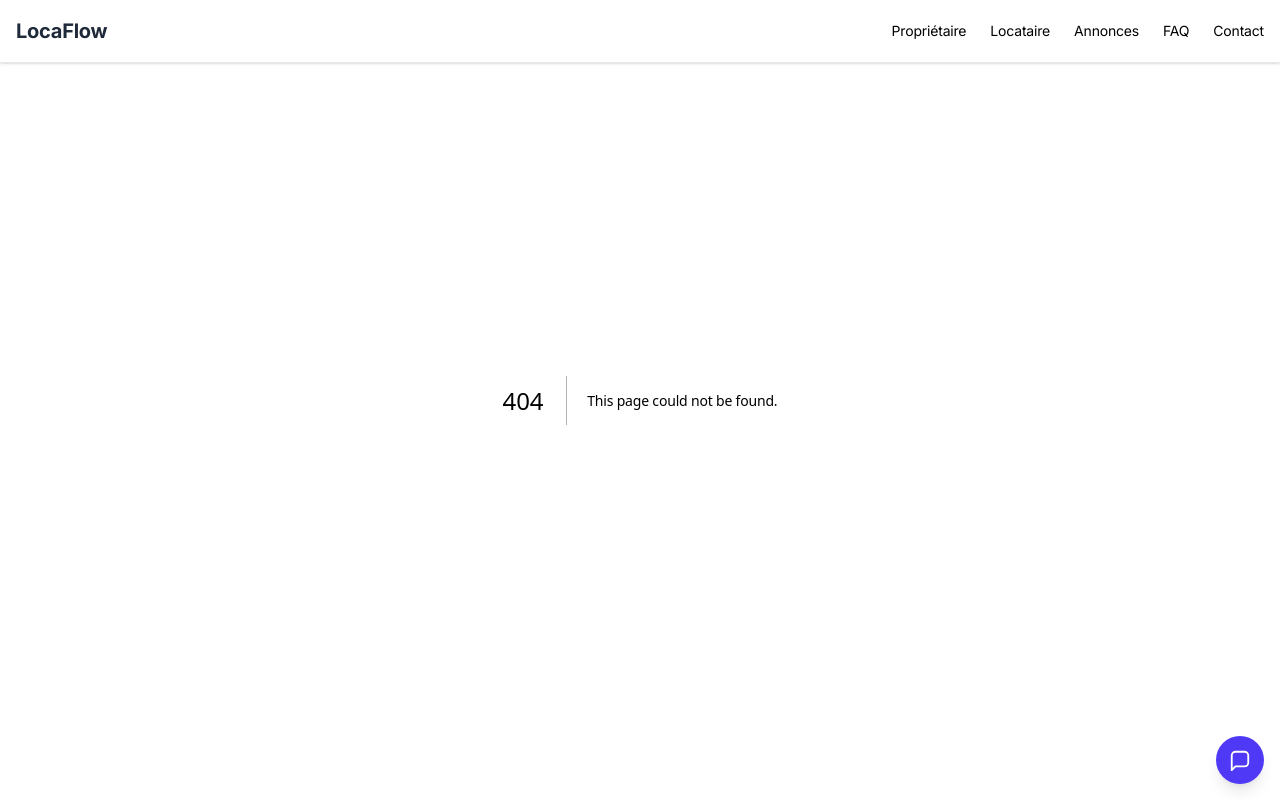
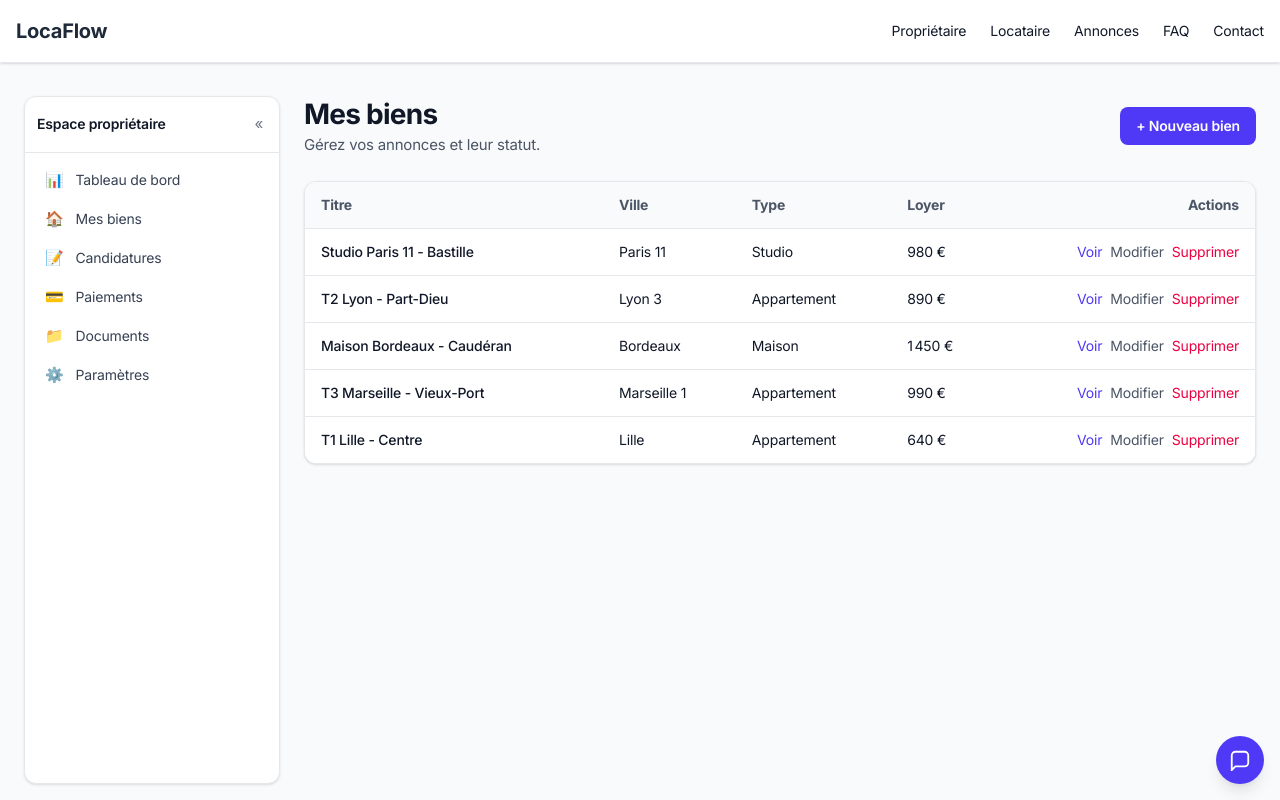
Before and after one commit to mikaelpackowski/LocaFlow-01, a Next.js app: page /proprietaire/biens in a window 1280 px wide. Before the commit this address had no page. Shown: the top 800 px of the page. Built offline with nearby package versions, Linux system fonts and the light colour scheme.

Commit message:
Create page.tsx

```diff
--- /dev/null
+++ b/app/(default)/proprietaire/biens/page.tsx
@@ -0,0 +1,56 @@
+import Link from "next/link";
+import { mockProperties } from "@/utils/owner-data";
+
+export const metadata = { title: "Mes biens | LocaFlow" };
+
+export default function BiensPage() {
+  const properties = mockProperties();
+
+  return (
+    <main>
+      <header className="mb-6 flex items-center justify-between">
+        <div>
+          <h1 className="text-2xl md:text-3xl font-bold text-gray-900">Mes biens</h1>
+          <p className="text-gray-600">Gérez vos annonces et leur statut.</p>
+        </div>
+        <Link
+          href="/proprietaire/biens/nouveau"
+          className="rounded-lg bg-indigo-600 px-4 py-2 text-sm font-semibold text-white hover:bg-indigo-500"
+        >
+          + Nouveau bien
+        </Link>
+      </header>
+
+      <div className="overflow-hidden rounded-xl border bg-white shadow-sm">
+        <table className="min-w-full divide-y">
+          <thead className="bg-gray-50 text-left text-sm text-gray-600">
+            <tr>
+              <th className="px-4 py-3">Titre</th>
+              <th className="px-4 py-3">Ville</th>
+              <th className="px-4 py-3">Type</th>
+              <th className="px-4 py-3">Loyer</th>
+              <th className="px-4 py-3 text-right">Actions</th>
+            </tr>
+          </thead>
+          <tbody className="divide-y bg-white text-sm">
+            {properties.map((p) => (
+              <tr key={p.id}>
+                <td className="px-4 py-3 font-medium text-gray-900">{p.title}</td>
+                <td className="px-4 py-3">{p.city}</td>
+                <td className="px-4 py-3 capitalize">{p.type}</td>
+                <td className="px-4 py-3">{p.rent.toLocaleString("fr-FR")} €</td>
+                <td className="px-4 py-3 text-right">
+                  <div className="inline-flex gap-2">
+                    <Link href={`/annonces/${p.slug}`} className="text-indigo-600 hover:underline">Voir</Link>
+                    <button className="text-gray-600 hover:underline" disabled>Modifier</button>
+                    <button className="text-rose-600 hover:underline" disabled>Supprimer</button>
+                  </div>
+                </td>
+              </tr>
+            ))}
+          </tbody>
+        </table>
+      </div>
+    </main>
+  );
+}
```
